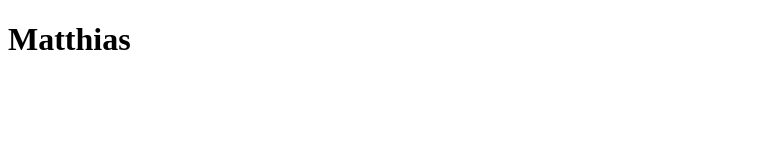
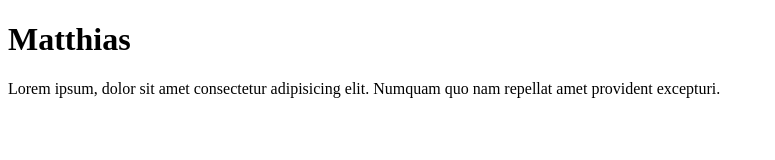
Before and after one commit to MatthiaszC/gittest, a website: page index.html in a window 1280 px wide. Shown: the whole page, without its empty margins (0-775 px from the left). Drawn offline with Linux system fonts and the light colour scheme.

Commit message:
P toegevoegd.

```diff
--- a/index.html
+++ b/index.html
@@ -8,5 +8,9 @@
   </head>
   <body>
     <h1>Matthias</h1>
+    <p>
+      Lorem ipsum, dolor sit amet consectetur adipisicing elit. Numquam quo nam repellat amet
+      provident excepturi.
+    </p>
   </body>
 </html>
```
